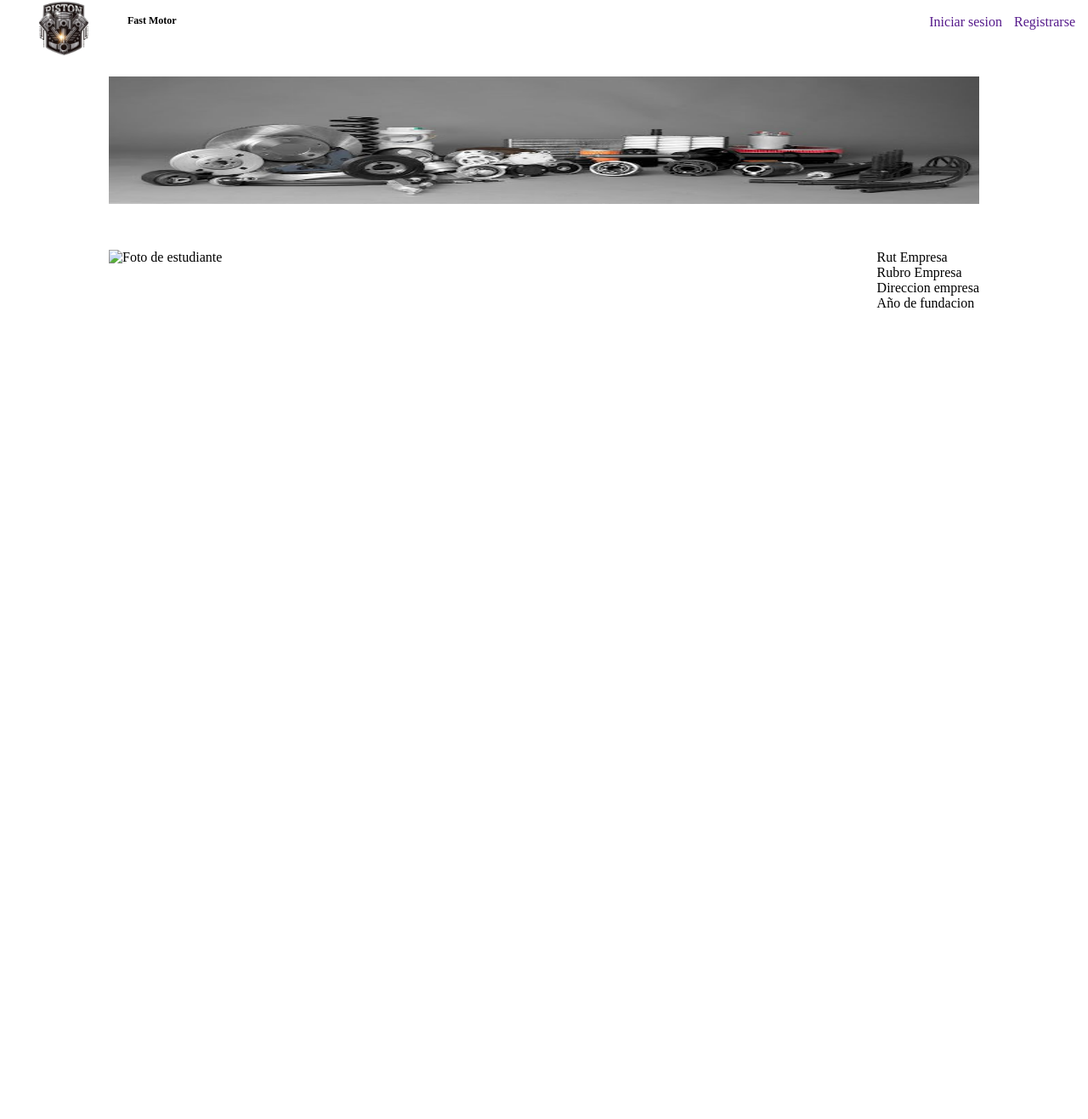
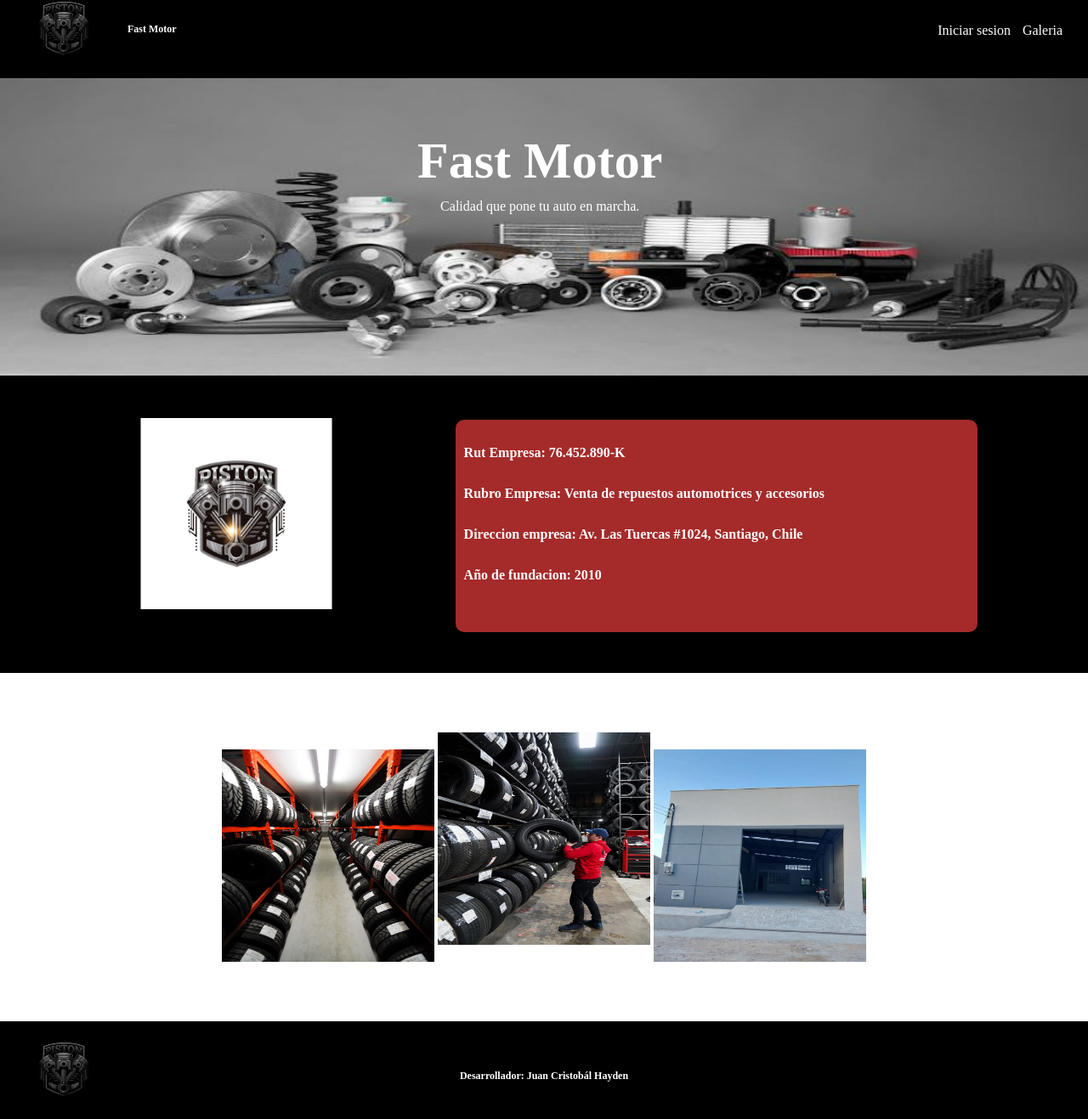
Before and after one commit to Juankri/Evaluacion-1-frontend, a plain HTML site: page index.html in a window 1280 px wide. Shown: the part 23-1340 px from the top of the page at 85% size. Before the commit the page ends 800 px from the top, so only its background shows below. Drawn offline with Linux system fonts and the light colour scheme.

Commit message:
Index listo

```diff
--- a/css/main.css
+++ b/css/main.css
@@ -7,8 +7,9 @@
 
 header{
 
-    height: 85px;
-    border-radius: 15px;
+    height: 115px;
+
+    background-color: black;
 
 
 
@@ -22,28 +23,31 @@ header{
 }
 
 .container_nombre h1{
+    color: white;
+    text-align: center;
     float: left;
-    margin-top: 40px;
+    margin-top: 50px;
     font-size: 12px;
 
 }
 
 
 nav{
+
     float: right;
-    margin-top: 40px;
-    padding-right: 10px;
+    margin-top: 50px;
+    padding-right: 25px;
 }
 
 nav a{
-
+    color: white;
     padding: 5px;
     display: inline;
     text-decoration: none;
 
 }
 nav a:hover{
-    color: blueviolet;
+    color: brown;
 
 }
 
@@ -52,30 +56,69 @@ nav a:hover{
 
 
 .seccion_imagen_principal{
-    padding-left: 10%;
-    padding-right: 10%;
-    max-width: 1100px;
+    position: relative;
+
+
+    height: 350px;
     clear: both;
-    margin-bottom: 50px;
+
+    background-color: black;
+
 
 
 
 }
+
+.titulo_principal{
+
+    width: 400px;
+
+    color: white;
+
+
+    top: 18%;
+
+    left: 34%;
+
+    position: absolute;
+}
+
+.titulo_principal h1{
+    text-align: center;
+    font-size: 60px;
+
+}
+
+.titulo_principal p{
+    padding-top: 10px;
+    text-align: center;
+    font-size: 16px;
+}
 .seccion_imagen_principal img{
-    height: 150px;
+    height: 100%;
     width: 100%;
 
 
 
  }
 
+
+
+
+
  /*Seccion de informacion*/
 
 
  .seccion_informacion{
+    align-items: center;
+    background-color: black;
+    padding-top: 50px;
     padding-left: 10%;
     padding-right: 10%;;
+    padding-bottom: 50px;
     max-width: 1100px;
+    height: 250px;
+
 
 
  }
@@ -84,18 +127,86 @@ nav a:hover{
 
  .container_estudiante{
     float: left;
+    width: 300px;
+
+
+ }
+
+ .container_estudiante img{
+ width: 100%;
+ }
+
+
+ .container_informacion{
+    float: right;
+    text-align: left;
+    height: 100%;
+    width: 60%;
+
+
+
+    background-color: brown;
+    border-radius: 12px;
+    border: 2px solid black;
+
+ }
+
+
+ .container_informacion p{
+    padding-left: 10px;
+    padding-top: 30px;
+    color: white;
+
 
 
  }
 
 
- .container_informacion{
-    float: right;
+ .seccion_imagen_representativa{
+    height: 350px;
+    background-color: white;
+    padding-top: 30px;
+    padding-bottom: 30px;
+    clear: both;
+ }
+
+
+
+
+ .imagen_representativa{
+    margin-top: 60px;
+    height: 250px;
+    width: 250px;
+
+ }
+
+ .imagen_representativa2{
+    margin-top: 40px;
+    padding-bottom: 20px;
+    height: 250px;
+    width: 250px;
 
  }
 
 
- .imagen_representativa{
-    margin-top: 50px;
-    clear: both;
+ /*Footer*/
+
+ footer{
+    text-align: center;
+    height: 115px;
+    max-width: 100%;
+    background-color: black;
+    color: white;
  }
+
+ footer img{
+    float: left;
+    width: 150px;
+    height: auto;
+ }
+
+ .desarrollador{
+    font-size: 12px;
+    padding-top: 57px;
+    padding-right: 150px;
+ }
--- a/index.html
+++ b/index.html
@@ -9,7 +9,7 @@
 <body>
     <header>
         <div class="container_logo">
-        <img src="imagenes/logo.webp" alt="">
+        <img src="imagenes/xd.PNG" alt="">
         </div>
         <div class="container_nombre">
         <h1>Fast Motor</h1>
@@ -17,7 +17,7 @@
         <nav>
 
             <a href="">Iniciar sesion</a>
-            <a href="">Registrarse</a>
+            <a href="">Galeria</a>
 
         </nav>
     </header>
@@ -28,27 +28,47 @@
         <section class="seccion_imagen_principal">
 
             <img  src="imagenes/repuestos.jpg" alt="">
-
+            <div class="titulo_principal">
+            <h1>Fast Motor</h1>
+            <p>Calidad que pone tu auto en marcha.</p>
+            </div>
         </section>
 
         <section class="seccion_informacion">
             <div class="container_estudiante">
-                <img src="" alt="Foto de estudiante">
+                <img src="imagenes/logo.webp" alt="Foto de estudiante">
+
             </div>
 
             <div class="container_informacion">
-                <p>Rut Empresa</p>
-                <p>Rubro Empresa</p>
-                <p>Direccion empresa</p>
-                <p>Año de fundacion</p>
+                <strong><p>Rut Empresa: 76.452.890-K</p></strong>
+               <strong><p>Rubro Empresa: Venta de repuestos automotrices y accesorios</p></strong>
+               <strong><p>Direccion empresa: Av. Las Tuercas #1024, Santiago, Chile</p></strong>
+               <strong><p>Año de fundacion: 2010</p></strong>
 
             </div>
         </section>
 
-        <section class="imagen_representativa">
+        <section class="seccion_imagen_representativa">
+            <figure class="container_imagen_representativa">
+                    <center>
+                            <img class="imagen_representativa" src="imagenes/almacen.jpg" alt="imagen representativa">
+                            <img class="imagen_representativa2" src="imagenes/almacen 2.jpg" alt="imagen representativa">
+                            <img class="imagen_representativa" src="imagenes/edificio.jpg" alt="imagen representativa">
+                    </center>
+            </figure>
+
 
         </section>
 
     </main>
+
+
+    <footer>
+        <img  src="imagenes/xd.PNG" alt="Logo de footer">
+        <div class="desarrollador">
+        <strong>Desarrollador: Juan Cristobál Hayden</strong>
+        </div>
+    </footer>
 </body>
 </html>
```
Also changed, not shown: imagenes/almacen 2.jpg (added), imagenes/almacen.jpg (added), imagenes/descarga.jpg (added), imagenes/edificio.jpg (added), imagenes/logonegro.png (added), imagenes/xd.PNG (added).
